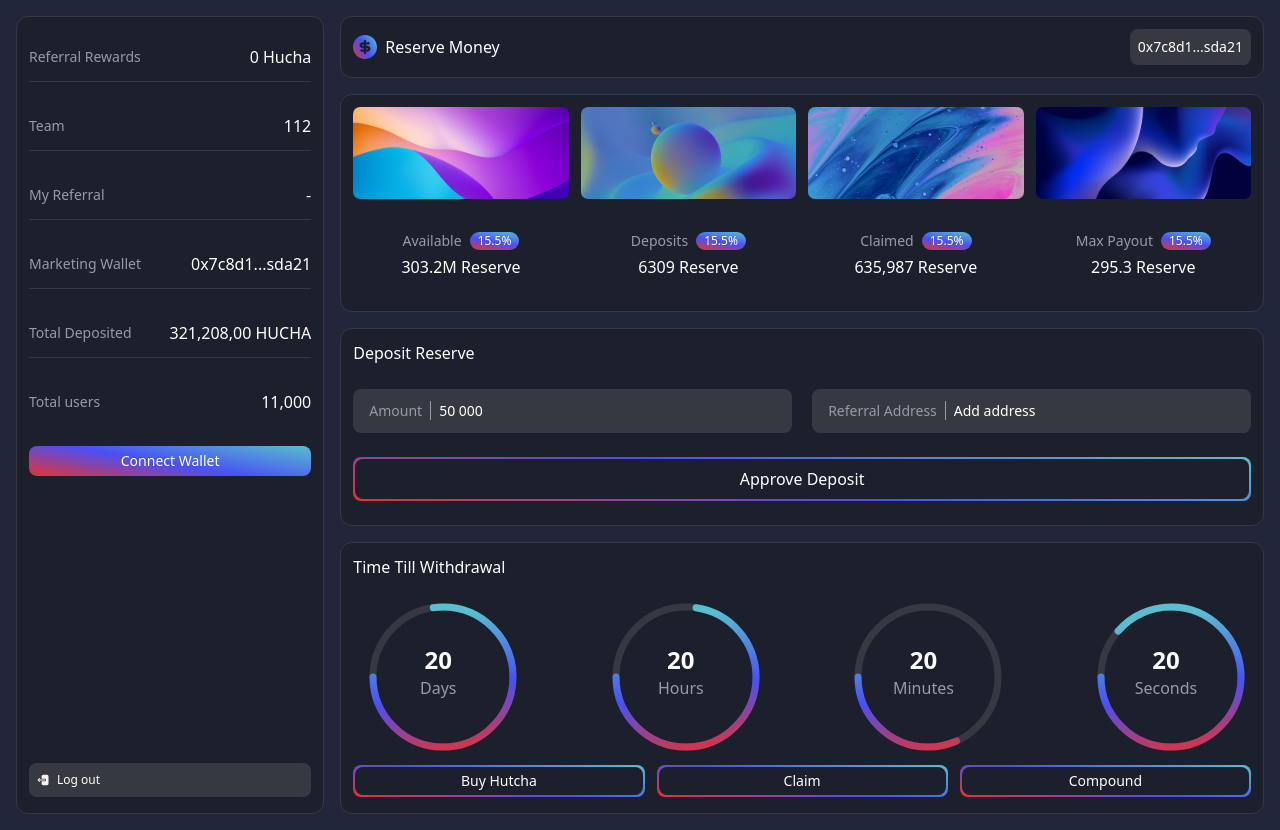
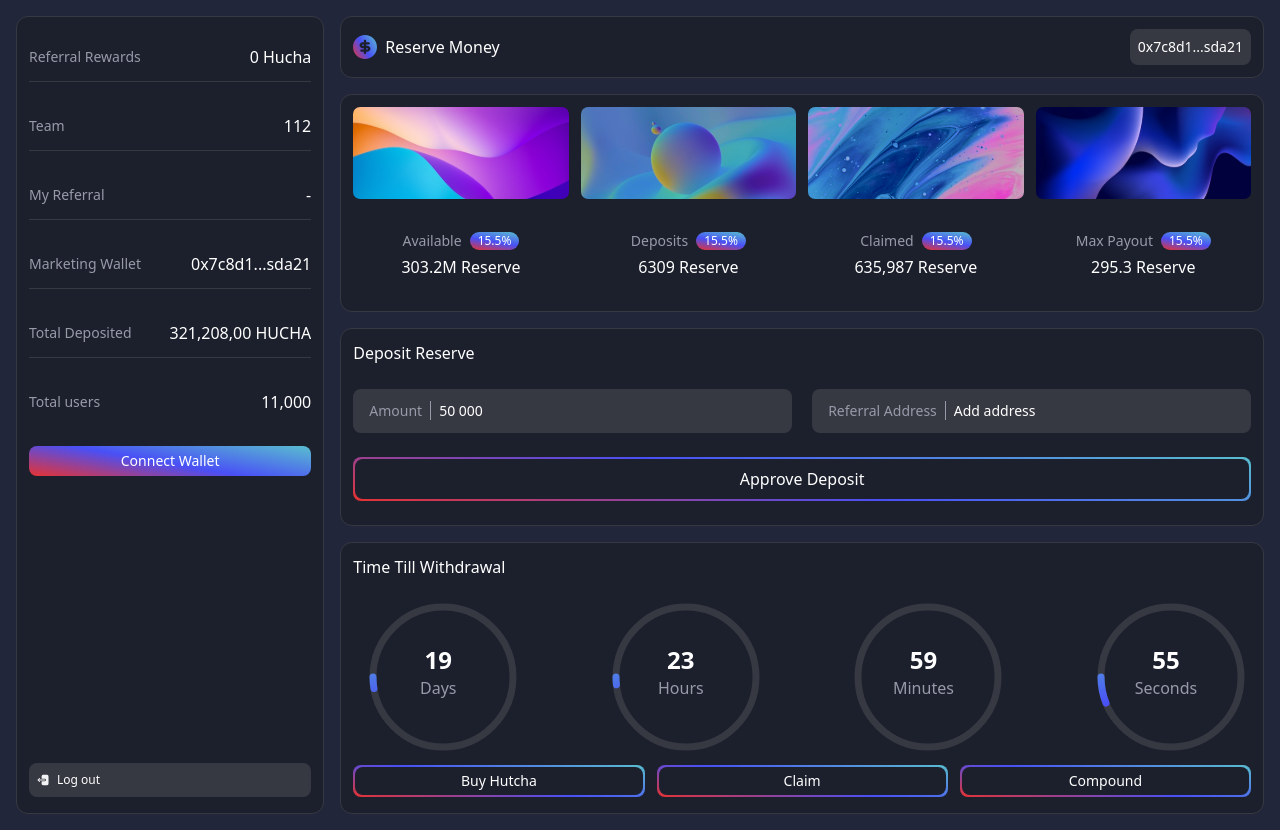
Before and after one commit to AbdulRafayZubaire/huchamoney, a React (Create React App) app: page / in a window 1280 px wide. Built offline with nearby package versions, Linux system fonts and the light colour scheme.

Commit message:
counter added

```diff
--- a/src/App.js
+++ b/src/App.js
@@ -1,9 +1,11 @@
 import Dashboard from "./Dashboard";
+import Timer, { Countdown } from "./components/Countdown";
 
 function App() {
   return (
     <div id="main" className="bg-base w-ful min-h-screen p-4">
       <Dashboard />
+      {/* <Countdown /> */}
     </div>
   );
 }
--- a/src/Dashboard.js
+++ b/src/Dashboard.js
@@ -1,4 +1,4 @@
-import React from 'react'
+import React, { useEffect, useRef, useState } from 'react'
 import LeftItem from './components/LeftItem'
 import logo from './images/dollar.svg'
 import image1 from './images/1.svg'
@@ -13,7 +13,33 @@ import ImageCard from './components/ImageCard'
 import Circle from './components/Circle'
 import logout from './images/logout.svg'
 
+
+var days, seconds, hours, minutes;
+var today = new Date()
+const targetTime = new Date().setDate(today.getDate() + 20);
+
 const Dashboard = () => {
+
+    const [currentTime, setCurrentTime] = useState(new Date(new Date().setDate(today.getDate() + 30)));
+
+    const timeBetween = targetTime - currentTime;
+    seconds = Math.floor((timeBetween / 1000) % 60);
+    minutes = Math.floor((timeBetween / 1000 / 60) % 60);
+    hours = Math.floor((timeBetween / (1000 * 60 * 60)) % 24);
+    days = Math.floor(timeBetween / (1000 * 60 * 60 * 24));
+
+    useEffect(() => {
+        const interval = setInterval(() => {
+            setCurrentTime(Date.now());
+        }, 1000);
+
+        return () => clearInterval(interval);
+    }, []);
+    useEffect(()=>{
+        console.log(days, hours, minutes, seconds);
+    }, [seconds])
+
+
     return (
         <div className='flex gap-4 mobile:flex-col'>
 
@@ -108,15 +134,15 @@ const Dashboard = () => {
                     {/* <h1 className=' text-white font-cent mobile:pr-10'>Time Till Withdrawal</h1> */}
 
                     <div id="circles" className='flex tablet:grid tablet:grid-cols-2 tablet:justify-center justify-between tablet:m-auto gap-4'>
-                        <Circle value={-100} unit="Days" />
-                        <Circle value={-120} unit="Hours" />
-                        <Circle value={-300} unit="Minutes" />
-                        <Circle value={-50} unit="Seconds" />
+                        <Circle value={-((days/20)*450)} total={450} unit="Days" count={days}/>
+                        <Circle value={-((hours/24)*450)} total={450} unit="Hours" count={hours}/>
+                        <Circle value={-((minutes/60)*450)} total={450} unit="Minutes" count={minutes}/>
+                        <Circle value={-((seconds/60)*450)} total={450} unit="Seconds" count={seconds}/>
                     </div>
 
                     <div id='buttons' className='flex tabletOnly:flex-col flex-row gap-3 text-sm'>
                         <div className='bg-primary p-[2px] rounded-lg w-full'>
-                            <button className='bg-dark hover:bg-primary w-full rounded-lg py-[4px] text-sm text-white'>Buy Hutcha</button>
+                            <button className='bg-dark hover:bg-primary w-full rounded-lg py-[4px] text-sm text-white' >Buy Hutcha</button>
                         </div>
                         <div className='bg-primary p-[2px] rounded-lg w-full'>
                             <button className='bg-dark hover:bg-primary text-white font-thin rounded-lg py-[4px] w-full'>Claim</button>
--- a/src/components/Circle.js
+++ b/src/components/Circle.js
@@ -1,12 +1,12 @@
 import React from 'react'
 
-const Circle = ({ value, unit }) => {
+const Circle = ({ value, unit, total, count }) => {
     return (
         <>
             <div className='w-fit h-fit relative mobile:mx-auto mobile'>
 
                 <div className='absolute text-white top-[50%] left-[50%] translate-x-[-50%] translate-y-[-50%] text-center min-w-[60px]'>
-                    <h1 className='text-2xl font-bold'>20</h1>
+                    <h1 className='text-2xl font-bold'>{count}</h1>
                     <p className='text-lighttext'>{unit}</p>
                 </div>
                 {/* <svg style={{ 'position': 'relative' }} className='h-[100%] w-[100%]'> */}
@@ -19,11 +19,11 @@ const Circle = ({ value, unit }) => {
                             <stop offset="100%" stopColor='#59BECF' />
                         </linearGradient>
                     </defs>
-                    <circle cx="-40" cy="-40" r="70" stroke="#373942" stroke-width="3" strokeLinecap='round' strokeDashoffset="450" fill='none' strokeWidth={7} transform="rotate(-180 25 25)" className='tablet:hidden' />
-                    <circle id='circle' cx="-40" cy="-40" r="70" stroke="black" stroke-width="3" strokeLinecap='round' strokeDashoffset={value} transform="rotate(-180 25 25)" className='tablet:hidden' />
+                    <circle cx="-40" cy="-40" r="70" stroke="#373942" stroke-width="3" strokeLinecap='round'  strokeDashoffset="450" fill='none' strokeWidth={7} transform="rotate(-180 25 25)" className='tablet:hidden' />
+                    <circle id='circle' cx="-40" cy="-40" r="70" stroke="black" stroke-width="3" strokeLinecap='round'  strokeDasharray={total} strokeDashoffset={value} transform="rotate(-180 25 25)" className='tablet:hidden' />
 
                     <circle cx="-30" cy="-30" r="60" stroke="#373942" stroke-width="3" strokeLinecap='round' strokeDashoffset="450" fill='none' strokeWidth={10} transform="rotate(-180 25 25)" className='hidden tablet:block' />
-                    <circle id='circle' cx="-30" cy="-30" r="60" stroke="black" stroke-width="3" strokeLinecap='round' strokeDashoffset={value} transform="rotate(-180 25 25)" className='hidden tablet:block' />
+                    <circle id='circle' cx="-30" cy="-30" r="60" stroke="black" stroke-width="3" strokeLinecap='round' strokeDasharray={total} strokeDashoffset={value} transform="rotate(-180 25 25)" className='hidden tablet:block' />
                 </svg>
             </div>
         </>
--- /dev/null
+++ b/src/components/Countdown.js
@@ -0,0 +1,39 @@
+
+import React, { useEffect, useState } from "react";
+
+// const targetTime = new Date("2035-01-01").getTime();
+var today = new Date()
+const targetTime = new Date().setDate(today.getDate()+20);
+
+export const Countdown = () => {
+  // const [currentTime, setCurrentTime] = useState(Date.now());
+  const [currentTime, setCurrentTime] = useState(new Date(new Date().setDate(today.getDate() + 30)));
+
+  const timeBetween = targetTime - currentTime;
+  const seconds = Math.floor((timeBetween / 1000) % 60);
+  const minutes = Math.floor((timeBetween / 1000 / 60) % 60);
+  const hours = Math.floor((timeBetween / (1000 * 60 * 60)) % 24);
+  const days = Math.floor(timeBetween / (1000 * 60 * 60 * 24));
+
+  useEffect(() => {
+    const interval = setInterval(() => {
+      setCurrentTime(Date.now());
+    }, 1000);
+
+    return () => clearInterval(interval);
+  }, []);
+
+  return (
+    <>
+      <p>Deadline comes in</p>
+      <p className="counter text-white">
+        <span>{days}d </span>
+        <span>{hours}h </span>
+        <span>{minutes}min </span>
+        <span>{seconds}s</span>
+      </p>
+    </>
+  );
+};
+
+export default Countdown;
--- a/src/index.css
+++ b/src/index.css
@@ -11,7 +11,7 @@
     fill: none;
     stroke: url(#GradientColor);
     stroke-width: 7;
-    stroke-dasharray: 450;
+    /* stroke-dasharray: 450; */
     /* stroke-dashoffset: 200; */
     /* transform: translate(0 50%); */
 }
```
